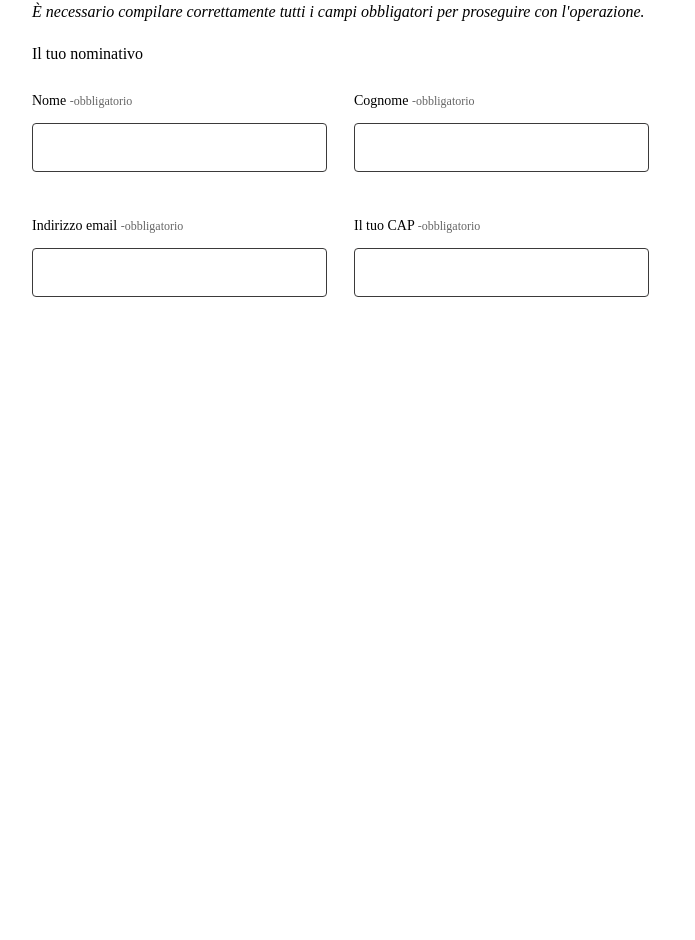
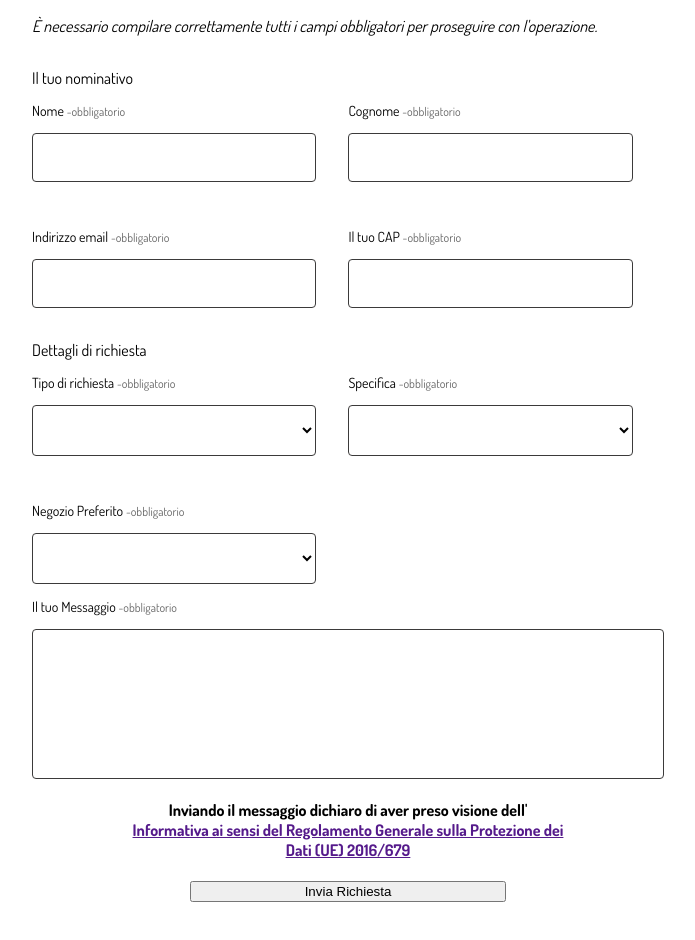
Before and after one commit to Muratkyn/vue-email-form, a Vue app: page / in a window 1280 px wide. Shown: the part 296-1236 px from the top of the page, without its empty margins (292-987 px from the left). Before the commit the page ends 800 px from the top, so only its background shows below. Built offline with nearby package versions, Linux system fonts and the light colour scheme.

Commit message:
added request types and message field

```diff
--- a/package.json
+++ b/package.json
@@ -11,6 +11,9 @@
     "type-check": "vue-tsc --build --force"
   },
   "dependencies": {
+    "@mozaic-ds/styles": "^1.77.0",
+    "pinia": "^2.2.4",
+    "sass": "^1.79.4",
     "vue": "^3.4.29",
     "vue-router": "^4.3.3"
   },
@@ -20,6 +23,7 @@
     "@vitejs/plugin-vue": "^5.0.5",
     "@vue/tsconfig": "^0.5.1",
     "npm-run-all2": "^6.2.0",
+    "sass-embedded": "^1.79.4",
     "typescript": "~5.4.0",
     "vite": "^5.3.1",
     "vite-plugin-vue-devtools": "^7.3.1",
--- a/src/assets/main.css
+++ b/src/assets/main.css
@@ -2,5 +2,4 @@
 #app body {
   font-family: "Dosis", sans-serif;
   font-optical-sizing: auto;
-  width: 100%;
 }
--- a/src/components/EmailComponent.css
+++ b/src/components/EmailComponent.css
@@ -4,6 +4,7 @@
   display: flex;
   width: 50%;
   margin-top: 3rem;
+  font-family: "Dosis", sans-serif;
 }
 
 .form-header {
@@ -24,11 +25,18 @@
 
 /* --------- customer field input --------- */
 
+.form-input__subtitle {
+  margin-top: 2rem;
+  margin-bottom: 0;
+  padding: 0;
+}
+
 .form-data__field {
   display: flex;
   flex-flow: row wrap;
   gap: 2rem;
   width: 100%;
+  margin: 0;
 }
 
 .form-data__singleField {
@@ -36,13 +44,46 @@
 }
 
 @media screen and (max-width: 1240px) {
+  .form-container {
+    flex-basis: 100%;
+  }
   .form-data__input {
     border: rgb(59, 58, 58) solid 1px;
     transition: 0.3s ease;
     background-color: white;
-    width: 28rem;
+    width: 50%;
   }
-  .form-data__singleField {
+
+  .select-data__input {
+    padding: 1rem;
+    border-radius: 4px;
+    border-style: none;
+    border: rgb(59, 58, 58) solid 1px;
+    transition: 0.3s ease;
+    background-color: white;
+    width: 100%;
+  }
+
+  .request-data__input,
+  .form-request__field {
+    display: flex;
+    flex-flow: column;
+  }
+  .form-data__field {
+    display: block;
+    flex-flow: row wrap;
+    gap: 2rem;
+    width: 100%;
+    margin: 0;
+  }
+  .form-request__field {
+    display: block;
+    flex-flow: row wrap;
+    gap: 2rem;
+    width: 100%;
+    margin: 0;
+  }
+  .form-request__messageField {
     flex-basis: 100%;
   }
 }
@@ -57,13 +98,63 @@
   color: #666;
 }
 
-.form-data__input {
-  margin-right: 16rem;
+.form-data__input,
+.request-data__input {
   padding: 1rem;
   border-radius: 4px;
   border-style: none;
   border: rgb(59, 58, 58) solid 1px;
   transition: 0.3s ease;
   background-color: white;
-  width: 90%;
+  width: 100%;
+  box-sizing: border-box;
 }
+/* --------- customer request input --------- */
+
+.form-request__field {
+  display: flex;
+  flex-flow: row wrap;
+  gap: 2rem;
+  width: 100%;
+}
+
+.form-request__singleField {
+  flex-basis: 45%;
+}
+
+.form-request__messageField {
+  width: 100%;
+  margin: 0;
+}
+
+.message-data__input {
+  padding: 1rem;
+  border-radius: 4px;
+  border-style: none;
+  border: rgb(59, 58, 58) solid 1px;
+  transition: 0.3s ease;
+  background-color: white;
+  width: 100%;
+  height: 150px;
+  box-sizing: border-box;
+}
+
+.request-sending__container {
+  display: flex;
+  flex-direction: column;
+  justify-content: center;
+  text-align: center;
+  width: 70%;
+  margin: auto;
+}
+
+.send-request__button-wrapper {
+  display: flex;
+  flex-direction: column;
+  align-items: center;
+  width: 100%;
+}
+
+.request-button {
+  width: 50%;
+}
--- a/src/components/EmailComponent.vue
+++ b/src/components/EmailComponent.vue
@@ -16,15 +16,95 @@
           </i>
         </p>
       </div>
-      <p class="form">Il tuo nominativo</p>
+      <p class="form-input__subtitle">Il tuo nominativo</p>
       <div class="form-data__field">
         <div v-for="field in customerData" class="form-data__singleField">
           <p class="field-label">
             {{ field.label }}
             <span class="obligatory-data"> -obbligatorio</span>
           </p>
-          <input class="form-data__input" type="text" />
+          <input
+            class="form-data__input"
+            type="text"
+            v-model="store.customerData[field.name as keyof CustomerData]"
+          />
         </div>
+      </div>
+      <p class="form-input__subtitle">Dettagli di richiesta</p>
+
+      <div class="form-data__field">
+        <div class="form-request__singleField">
+          <p class="field-label">
+            {{ customerRequest.label1 }}
+            <span class="obligatory-data"> -obbligatorio</span>
+          </p>
+          <select
+            class="request-data__input"
+            v-model="store.requestType"
+            @change="handleSelectChange(store.requestType)"
+          >
+            >
+            <option
+              v-for="option in customerRequest.selections"
+              :value="option.value"
+              :key="option.name"
+            >
+              {{ option.label }}
+            </option>
+          </select>
+        </div>
+        <div class="form-request__singleField">
+          <p class="field-label">
+            {{ customerRequest.label2 }}
+            <span class="obligatory-data"> -obbligatorio</span>
+          </p>
+          <select class="request-data__input" v-model="store.requestSpecific">
+            >
+            <option
+              :value="option.value"
+              :key="option.name"
+              v-for="option in options"
+            >
+              {{ option.label }}
+            </option>
+          </select>
+        </div>
+        <div class="form-request__singleField">
+          <p class="field-label">
+            {{ customerRequest.label3 }}
+            <span class="obligatory-data"> -obbligatorio</span>
+          </p>
+          <select class="request-data__input" v-model="store.preferredStore">
+            >
+            <option
+              v-for="store in preferredStore"
+              :value="store.value"
+              :key="store.value"
+            >
+              {{ store.name }}
+            </option>
+          </select>
+        </div>
+      </div>
+      <div class="form-request__messageField">
+        <p class="field-label">
+          Il tuo Messaggio
+          <span class="obligatory-data"> -obbligatorio</span>
+        </p>
+        <input class="message-data__input" type="text" />
+      </div>
+      <div class="request-sending__container">
+        <h4>
+          Inviando il messaggio dichiaro di aver preso visione dell'
+          <br />
+          <a href="">
+            Informativa ai sensi del Regolamento Generale sulla Protezione dei
+            Dati (UE) 2016/679
+          </a>
+        </h4>
+      </div>
+      <div class="send-request__button-wrapper">
+        <button class="request-button">Invia Richiesta</button>
       </div>
     </div>
   </div>
@@ -32,7 +112,22 @@
 
 <script setup lang="ts">
 import "@/components/EmailComponent.css";
-import { customerData } from "@/constants";
+import { customerData, preferredStore } from "@/constants";
+import { customerRequest } from "@/constants";
+import { useAppStore } from "@/store/store";
+import type { CustomerData, Options } from "@/types";
+import { ref } from "vue";
+
+const options = ref<Options[]>([]);
+
+const handleSelectChange = (request: string) => {
+  options.value = customerRequest.selections.find(
+    (el) => el.value === request
+  )!.options;
+  console.log(options, "......");
+};
+
+const store = useAppStore();
 </script>
 
 <style lang="scss" scoped></style>
--- a/src/constants/index.ts
+++ b/src/constants/index.ts
@@ -1,6 +1,4 @@
-import type { CustomerData } from "@/types";
-
-export const customerData: CustomerData[] = [
+export const customerData = [
   {
     name: "customerName",
     label: "Nome",
@@ -10,11 +8,105 @@ export const customerData: CustomerData[] = [
     label: "Cognome",
   },
   {
-    name: "cutomerEmail",
+    name: "customerEmail",
     label: "Indirizzo email",
   },
   {
-    name: "customerZipcCode",
+    name: "customerZipCode",
     label: "Il tuo CAP",
   },
 ];
+
+export const customerRequest = {
+  name: "customerRequestDetails",
+  label1: "Tipo di richiesta",
+  label2: "Specifica",
+  label3: "Negozio Preferito",
+  selections: [
+    {
+      name: "productOrder",
+      label: "Ordine",
+      value: "10",
+      options: [
+        {
+          name: "infoOrder",
+          label: "Informazioni stato ordine",
+          value: "11",
+        },
+        {
+          name: "cancelOrder",
+          label: "Annullo Ordine",
+          value: "12",
+        },
+        {
+          name: "reportOrder",
+          label: "Segnalazioni",
+          value: "13",
+        },
+      ],
+    },
+    {
+      name: "productReturn",
+      label: "Reso",
+      value: "20",
+      options: [
+        {
+          name: "infoReturn",
+          label: "Informazioni",
+          value: "21",
+        },
+        {
+          name: "onlineReturn",
+          label: "Pratica di reso online",
+          value: "22",
+        },
+        {
+          name: "reportReturn",
+          label: "Segnalazione",
+          value: "23",
+        },
+      ],
+    },
+    {
+      name: "productItem",
+      label: "Prodotto",
+      value: "30",
+      options: [
+        {
+          name: "infoProduct",
+          label: "Informazioni",
+          value: "31",
+        },
+        {
+          name: "reportProduct",
+          label: "Segnalazioni",
+          value: "32",
+        },
+        {
+          name: "otherProduct",
+          label: "Altro",
+          value: "33",
+        },
+      ],
+    },
+  ],
+};
+
+export const preferredStore = [
+  {
+    name: "Ancona",
+    value: "90",
+  },
+  {
+    name: "Bologna",
+    value: "34",
+  },
+  {
+    name: "Milano",
+    value: "51",
+  },
+  {
+    name: "Roma",
+    value: "66",
+  },
+];
--- a/src/main.ts
+++ b/src/main.ts
@@ -1,11 +1,13 @@
-import './assets/main.css'
+import "./assets/main.css";
 
-import { createApp } from 'vue'
-import App from './App.vue'
-import router from './router'
+import { createApp } from "vue";
+import App from "./App.vue";
+import router from "./router";
+import { createPinia } from "pinia";
 
-const app = createApp(App)
+const pinia = createPinia()
+const app = createApp(App);
 
-app.use(router)
-
-app.mount('#app')
+app.use(router);
+app.use(pinia);
+app.mount("#app");
--- /dev/null
+++ b/src/store/store.ts
@@ -0,0 +1,23 @@
+import type { CustomerData } from "@/types";
+import { defineStore } from "pinia";
+import { ref } from "vue";
+
+export const useAppStore = defineStore("store", () => {
+  const customerData = ref<CustomerData>({
+    customerName: "",
+    customerLastName: "",
+    customerEmail: "",
+    customerZipCode: "",
+  });
+
+  const requestType = ref<string>("");
+  const requestSpecific = ref<string>("");
+  const preferredStore = ref<string>("");
+
+  return {
+    customerData,
+    requestType,
+    requestSpecific,
+    preferredStore,
+  };
+});
```
Also changed, not shown: src/types/index.ts (+20 -0 lines), 1 other file (tests, documents, lock files or other folders).
